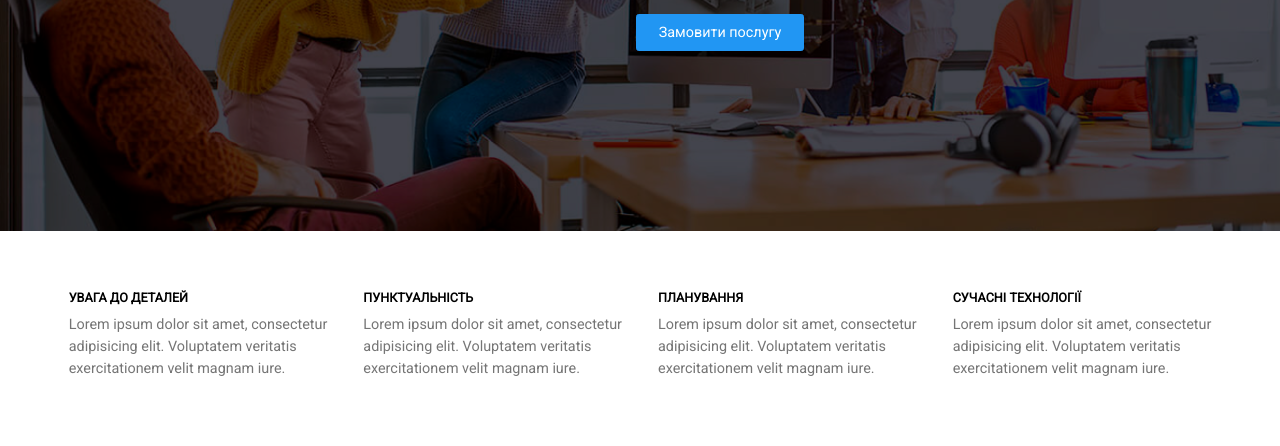
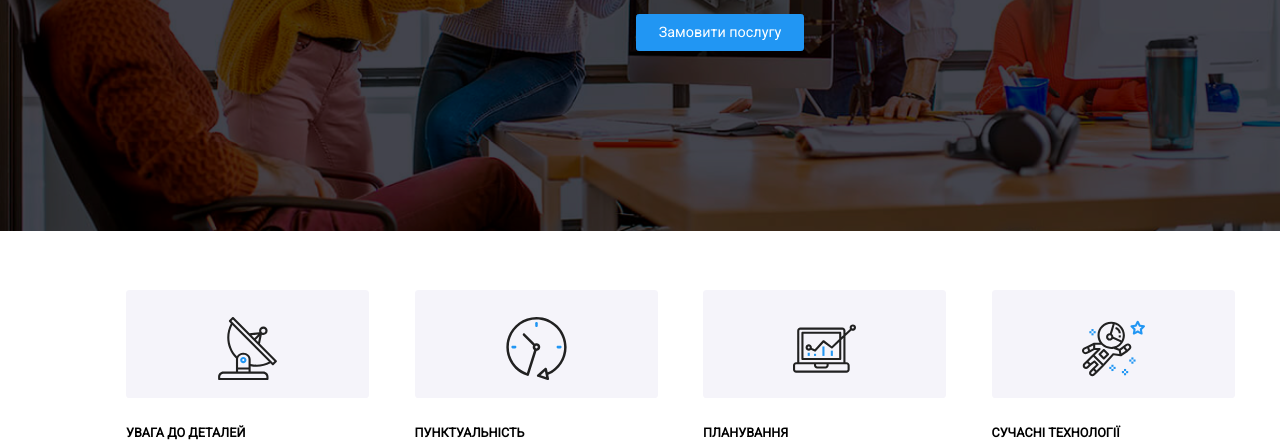
Before and after one commit to AndriiHrytsei/WebStudio, a plain HTML site: page index.html in a window 1280 px wide. Shown: the part 382-828 px from the top of the page. Drawn offline with Linux system fonts and the light colour scheme.

Commit message:
add SVGs

```diff
--- a/index.html
+++ b/index.html
@@ -49,6 +49,11 @@
         <section class="info">
             <ul class="info_list">
                 <li>
+                    <div class="svg_bg">
+                        <svg>
+                            <use href = "WS_SVGs/antenna1.svg#antenna"></use>
+                        </svg>
+                    </div>
                     <h2 class="info_heading">Увага до деталей</h2>
                     <p class="info_text">Lorem ipsum dolor sit amet, consectetur <br>
                         adipisicing elit. Voluptatem veritatis <br>
@@ -56,6 +61,11 @@
                     </p>
                 </li>
                 <li>
+                    <div class="svg_bg">
+                        <svg>
+                            <use href = "WS_SVGs/clock1.svg#clock"></use>
+                        </svg>
+                    </div>
                     <h2 class="info_heading">ПунктуальнІсть</h2>
                     <p class="info_text">Lorem ipsum dolor sit amet, consectetur <br>
                         adipisicing elit. Voluptatem veritatis <br>
@@ -63,6 +73,11 @@
                     </p>
                 </li>
                 <li>
+                    <div class="svg_bg">
+                        <svg>
+                            <use href = "WS_SVGs/diagram1.svg#laptop"></use>
+                        </svg>
+                    </div>
                     <h2 class="info_heading">ПЛАНУВАННЯ</h2>
                     <p class="info_text">Lorem ipsum dolor sit amet, consectetur <br>
                         adipisicing elit. Voluptatem veritatis <br>
@@ -70,6 +85,11 @@
                     </p>
                 </li>
                 <li>
+                    <div class="svg_bg">
+                        <svg>
+                            <use href = "WS_SVGs/astronaut.svg#astronaut"></use>
+                        </svg>
+                    </div>
                     <h2 class="info_heading">СУЧАСНІ ТЕхнології</h2>
                     <p class="info_text">Lorem ipsum dolor sit amet, consectetur <br>
                         adipisicing elit. Voluptatem veritatis <br>
--- a/style.css
+++ b/style.css
@@ -156,6 +156,7 @@ body {
     display: flex;
     flex-direction: row;
     list-style: none;
+    margin-left: 100px;
 }
 
 .info_list li {
@@ -178,7 +179,15 @@ body {
     line-height: 24px;
 
 }
-
+/* INFO BACKGRPONT */
+.svg_bg{
+    background-color: #F5F4FA;
+    width: 270px;
+    height: 120px;
+    border: 0 solid  #F5F4FA;
+    border-radius: 4px;
+    margin-bottom: 30px;
+}
 /* WHAT WE DO */
 .what_we_do {
     display: flex;
```
Also changed, not shown: WS_SVGs/antenna1.svg (added), WS_SVGs/astronaut.svg (added), WS_SVGs/clock1.svg (added), WS_SVGs/diagram1.svg (added), WS_SVGs/sprites.svg (added), 1 other file.
